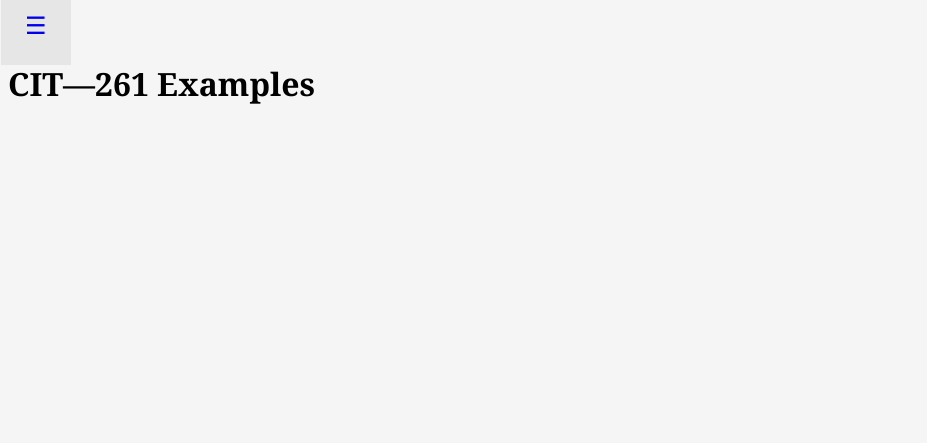
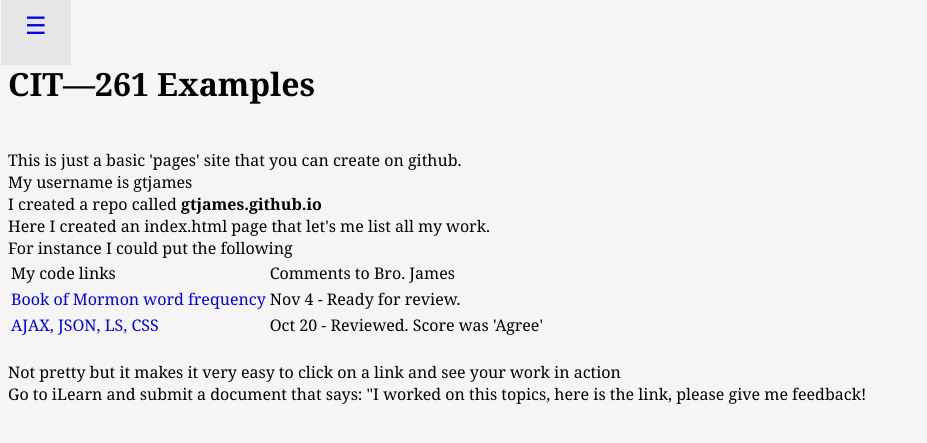
Before and after one commit to gtjames/gtjames.github.io, a Jekyll site: the page built from index.html, in a window 1280 px wide. Shown: the top 443 px of the page, without its empty margins (0-927 px from the left). Built offline with Jekyll 4.4.1, drawn with Linux system fonts in a browser that asks for light colours.

Commit message:
Update index.html

```diff
--- a/index.html
+++ b/index.html
@@ -22,4 +22,22 @@
   <a href="#main-navigation" class="open-menu">&#9776;</a>
   <a href="#" class="close-menu">&times;</a>
   <h1>{{ site.name }}</h1>
+
+  <br>
+  This is just a basic 'pages' site that you can create on github.<br>
+  My username is gtjames<br>
+  I created a repo called <strong>gtjames.github.io</strong><br>
+  Here I created an index.html page that let's me list all my work.<br>
+  For instance I could put the following
+  <table>
+    <tr><td>My code links</td><td>Comments to Bro. James</td></tr>
+    <tr><td><a href="{{ site.github.url }}/BoM/Bom.html">Book of Mormon word frequency</a></td><td>Nov 4 - Ready for review.</td></tr>
+    <tr><td><a href="{{ site.github.url }}/AJAX/AjaxTable.html">AJAX, JSON, LS, CSS</a></td><td>Oct 20 - Reviewed. Score was 'Agree'</td></tr>
+  </table>
+  <br>
+  Not pretty but it makes it very easy to click on a link and see your work in action<br>
+  Go to iLearn and submit a document that says: "I worked on this topics, here is the link, please give me feedback!<br>
+  <br>
+
+
 </header>
```
